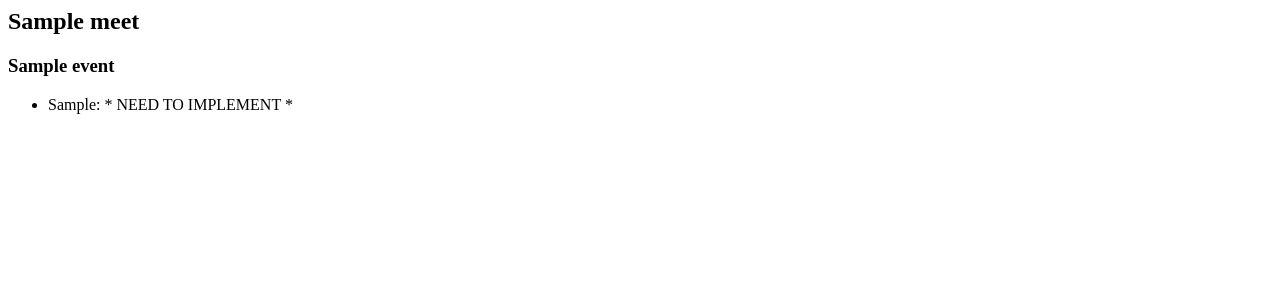
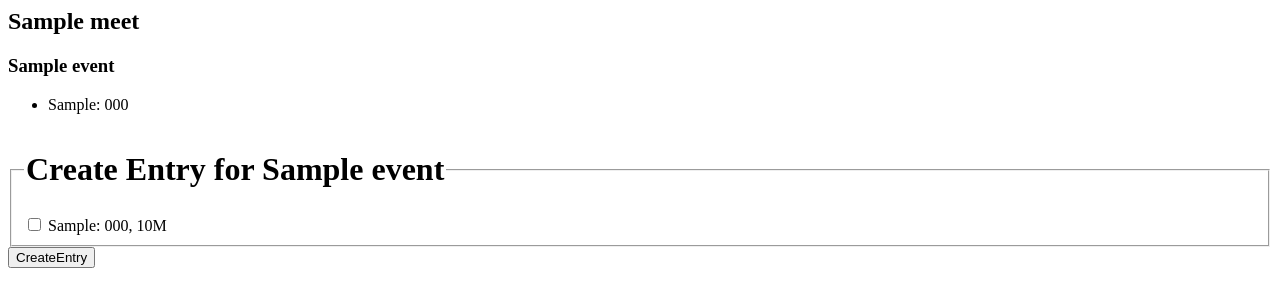
Before and after one commit to lukefoster11/fantasy-diving, a Django app: template core/templates/core/entries.html in a window 1280 px wide. Shown: the top 307 px of the page. Run offline with Django 4.2, Linux system fonts and the light colour scheme; the template is opened without the code that fills it: values that come from a table or form of the project are taken from there, others are empty; tables that the repository leaves empty hold one stand-in row (values such as "Sample post").

Commit message:
Added ability to create fantasy entries

```diff
--- a/core/admin.py
+++ b/core/admin.py
@@ -1,8 +1,9 @@
 from django.contrib import admin
-from .models import Dive, Meet, Event, Entry
+from .models import Dive, FantasyEntry, Meet, Event, Entry, DiveInstance
 
 # Register your models here.
-admin.site.register(Dive)
 admin.site.register(Meet)
 admin.site.register(Event)
 admin.site.register(Entry)
+admin.site.register(DiveInstance)
+admin.site.register(FantasyEntry)
--- a/core/models.py
+++ b/core/models.py
@@ -36,7 +36,22 @@ class Event(models.Model):
 class Entry(models.Model):
     event = models.ForeignKey(Event, on_delete=models.CASCADE)
     diver = models.CharField(max_length=50)
-    dives = models.ManyToManyField(Dive)
 
     def __str__(self):
         return self.event.meet.title + ": " + self.event.title + ": " + self.diver
+
+class DiveInstance(models.Model):
+    entry = models.ForeignKey(Entry, on_delete=models.CASCADE)
+    dive = models.ForeignKey(Dive, on_delete=models.CASCADE)
+    # TODO: add scores
+
+    def __str__(self):
+        return self.entry.event.meet.title + ": " + self.entry.event.title + ": " + self.entry.diver + ": " + self.dive.number
+
+class FantasyEntry(models.Model):
+    # TODO: add user
+    event = models.ForeignKey(Event, on_delete=models.CASCADE)
+    dives = models.ManyToManyField(DiveInstance)
+
+    def __str__(self):
+        return "Fantasy Entry: " + self.event.meet.title + ": " + self.event.title
--- a/core/templates/core/entries.html
+++ b/core/templates/core/entries.html
@@ -2,6 +2,20 @@
 <h3>{{ event.title }}</h3>
 <ul>
     {% for entry in event.entry_set.all %}
-        <li>{{ entry.diver }}: * NEED TO IMPLEMENT *</li>
+        <li>{{ entry.diver }}: {% for diveInstance in entry.diveinstance_set.all %} {{ diveInstance.dive.number }} {% endfor %}</li>
     {% endfor %}
 </ul>
+<form action="{% url 'core:createEntry' event.id %}" method="post">
+    {% csrf_token %}
+    <fieldset>
+        <legend><h1>Create Entry for {{ event.title }}</h1></legend>
+        {% if error_message %}<p><strong>{{ error_message }}</strong></p>{% endif %}
+        {% for entry in event.entry_set.all %}
+            {% for diveInstance in entry.diveinstance_set.all %}
+                <input type="checkbox" name="diveInstance" id="diveInstance{{ forloop.counter }}" value="{{ diveInstance.id }}">
+                <label for="diveInstance{{ forloop.counter }}">{{ entry.diver }}: {{ diveInstance.dive.number }}, {{ diveInstance.dive.height }}M</label><br>
+            {% endfor %}
+        {% endfor %}
+    </fieldset>
+    <input type="submit" value="CreateEntry">
+</form>
--- /dev/null
+++ b/core/templates/core/submitted.html
@@ -0,0 +1,3 @@
+<h2>{{ event.title }}</h2>
+<h3>Fantasy Entry successfully submitted.</h3>
+<a href="{% url 'core:overview' %}">Return to overview</a>
--- a/core/urls.py
+++ b/core/urls.py
@@ -6,5 +6,6 @@ app_name = 'core'
 urlpatterns = [
     path('', views.overview, name='overview'),
     path('meet=<int:meet_id>/', views.events, name='events'),
-    path('event=<int:event_id>/', views.entries, name='entries')
+    path('event=<int:event_id>/', views.entries, name='entries'),
+    path('event=<int:event_id>/createEntry/', views.createEntry, name='createEntry')
 ]
```
Also changed, not shown: core/views.py (+18 -6 lines), core/migrations/0019_remove_entry_dives_diveinstance.py (added), core/migrations/0020_fantasyentry.py (added), core/migrations/0021_remove_fantasyentry_dive1.py (added), core/migrations/0022_fantasyentry_dives.py (added), core/migrations/0023_alter_fantasyentry_dives.py (added), core/migrations/0024_alter_fantasyentry_dives.py (added).
